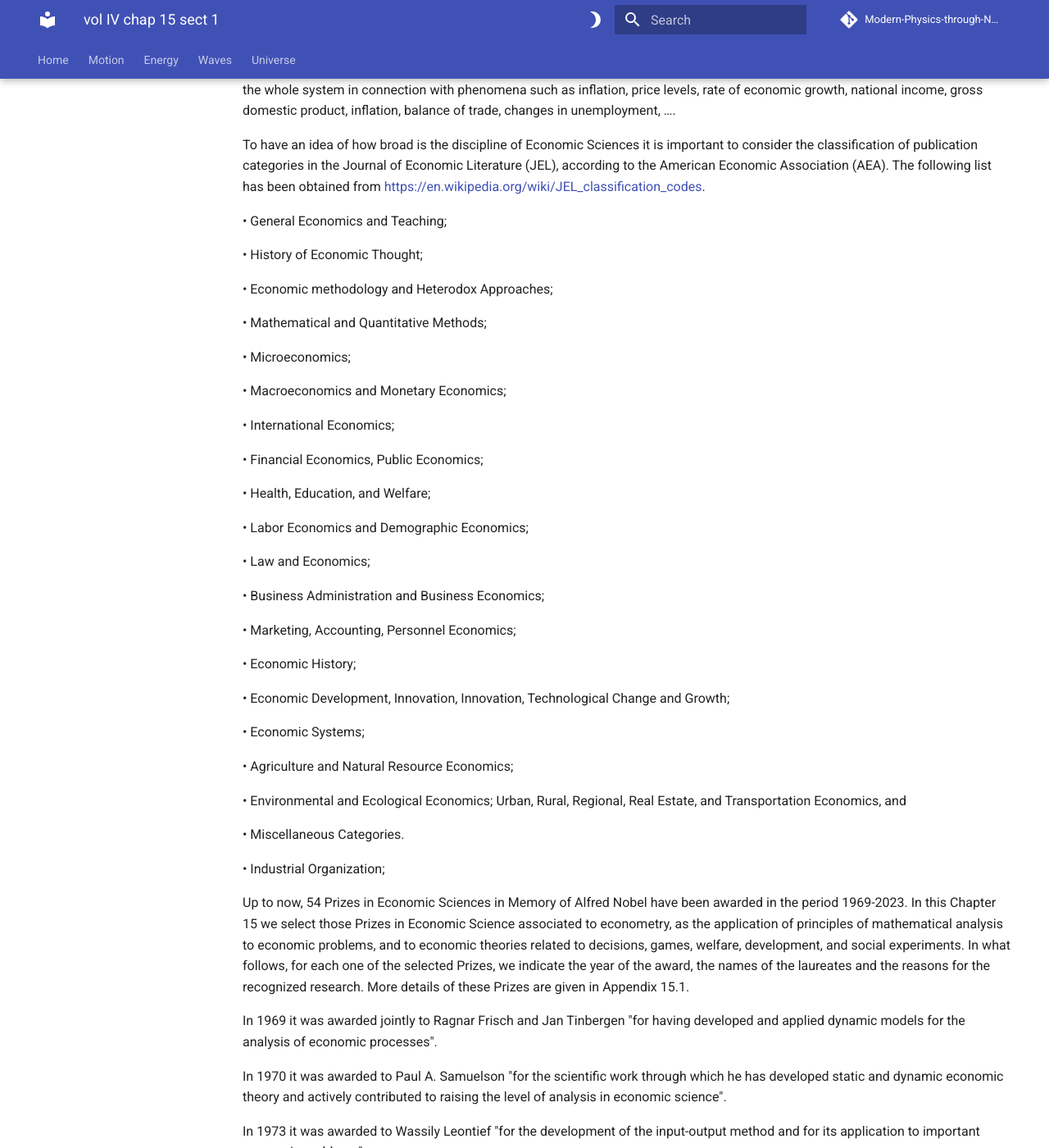
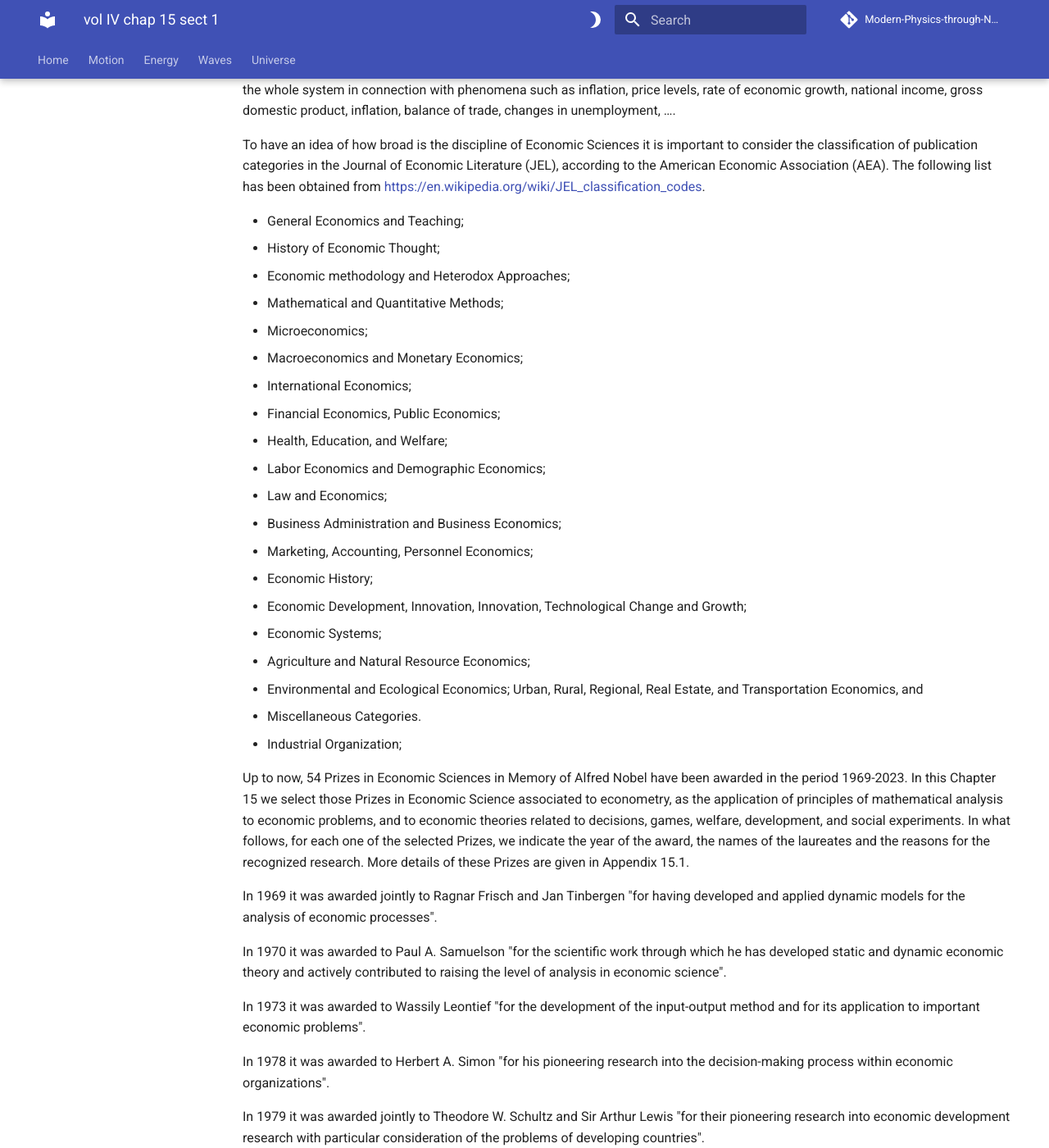
Before and after one commit to modphysnobel/modphysnobel.github.io, an MkDocs documentation site: the page built from docs/vol-IV/vol-IV-chap-15-sect-1.md, in a window 1280 px wide and 1400 px high, scrolled down 1924 px. Shown: the whole window at 82% size. Built offline with MkDocs 1.6.1 and Material for MkDocs 9.7.7, drawn with Linux system fonts in a browser that asks for light colours; some web fonts are replaced; comment, search, counter and statistics services are not loaded.

```diff
--- a/docs/vol-IV/vol-IV-chap-15-sect-1.md
+++ b/docs/vol-IV/vol-IV-chap-15-sect-1.md
@@ -55,45 +55,26 @@ Usually, Economy is divided into Microeconomics (the study of the behavior of th
 
 To have an idea of how broad is the discipline of Economic Sciences it is important to consider the classification of publication categories in the  Journal of Economic Literature (JEL), according to the American Economic Association (AEA). The following list has been obtained from <https://en.wikipedia.org/wiki/JEL_classification_codes>.
 
-•	General Economics and Teaching;
-
-•	History of Economic Thought;
-
-•	Economic methodology and Heterodox Approaches;
-
-•	Mathematical and Quantitative Methods;
-
-•	Microeconomics;
-
-•	Macroeconomics and Monetary Economics;
-
-•	International Economics;
-
-•	Financial Economics, Public Economics;
-
-•	Health, Education, and Welfare;
-
-•	Labor Economics and Demographic Economics;
-
-•	Law and Economics;
-
-•	Business Administration and Business Economics;
-
-•	Marketing, Accounting, Personnel Economics;
-
-•	Economic History;
-
-•	Economic Development, Innovation, Innovation, Technological Change and Growth;
-
-•	Economic Systems;
-
-•	Agriculture and Natural Resource Economics;
-
-•	Environmental and Ecological Economics; Urban, Rural, Regional, Real Estate, and Transportation Economics, and
-
-•	Miscellaneous Categories.
-
-•	Industrial Organization;
+- General Economics and Teaching;
+- History of Economic Thought;
+- Economic methodology and Heterodox Approaches;
+- Mathematical and Quantitative Methods;
+- Microeconomics;
+- Macroeconomics and Monetary Economics;
+- International Economics;
+- Financial Economics, Public Economics;
+- Health, Education, and Welfare;
+- Labor Economics and Demographic Economics;
+- Law and Economics;
+- Business Administration and Business Economics;
+- Marketing, Accounting, Personnel Economics;
+- Economic History;
+- Economic Development, Innovation, Innovation, Technological Change and Growth;
+- Economic Systems;
+- Agriculture and Natural Resource Economics;
+- Environmental and Ecological Economics; Urban, Rural, Regional, Real Estate, and Transportation Economics, and
+- Miscellaneous Categories.
+- Industrial Organization;
 
 Up to now, 54 Prizes in Economic Sciences in Memory of Alfred Nobel have been awarded in the period 1969-2023. In this Chapter 15 we select those Prizes in Economic Science associated to econometry, as the application of principles of mathematical analysis to economic problems, and to economic theories related to decisions, games, welfare, development, and social experiments. In what follows, for each one of the selected Prizes, we indicate the year of the award, the names of the laureates and the reasons for the recognized research.  More details of these Prizes are given in Appendix 15.1.
 
```
